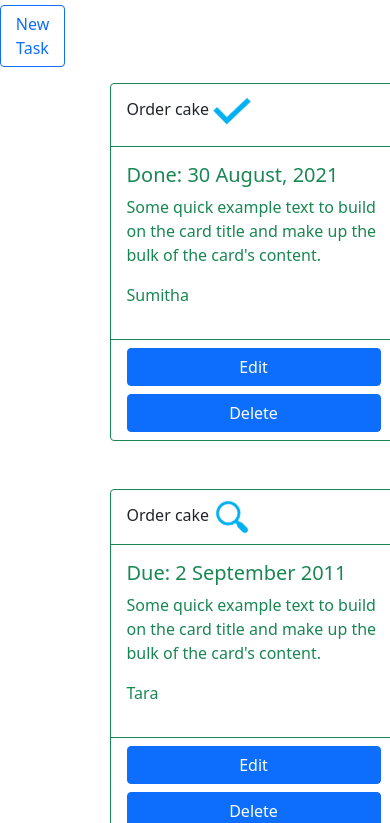
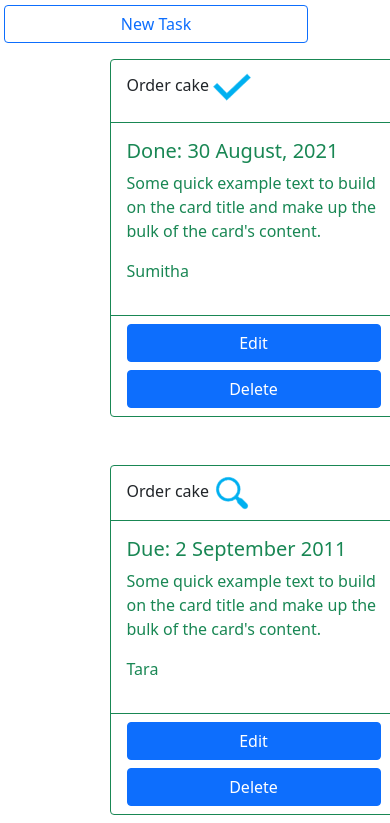
Before and after one commit to sela2306/Task2Do, a plain HTML site: page index.html in a window 390 px wide. Shown: the part 117-940 px from the top of the page. Drawn offline with nearby package versions, Linux system fonts and the light colour scheme.

Commit message:
styles changes to media

```diff
--- a/css/styles.css
+++ b/css/styles.css
@@ -3,10 +3,25 @@
     height: auto;
 }
 
+.newtask{
+    margin-left: 0%;
+}
+
 @media (max-width: 562px){
+    .newtask{
+        margin-left: 1%;
+        margin-right:1%;
+    }
     .container {
         width: 100;
         display: block;
         margin-left: 25%;
     }
 }
+
+@media (max-width: 767px){
+    .newtask{
+        margin-left: 1%;
+        margin-right:21%;
+    }
+}
--- a/index.html
+++ b/index.html
@@ -31,11 +31,13 @@
       <!-- new task button -->
       <!-- filter dropdown box with to do, in progress, review and done options -->
     <!-- Sumitha start button -->
-    <div class="d-grid gap-2 col-2">
+    <div class="newtask">
+    <div class="d-grid gap-2 d-md-flex justify-content-left">
       <button type="button" class="btn btn-outline-primary" data-bs-toggle="modal" data-bs-target="#staticBackdrop">
         New Task
         </button>
     </div>
+  </div>
     <!-- Sumitha end button -->
       <section id="task-cards">
         <article class="container">
```
